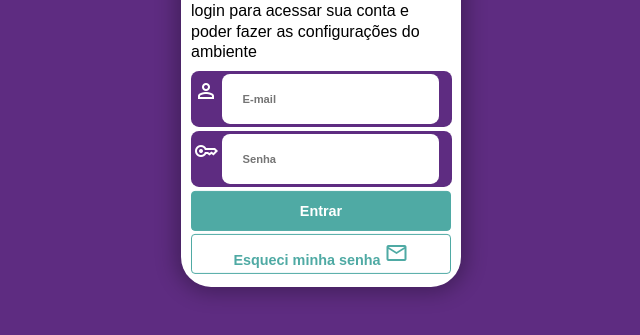
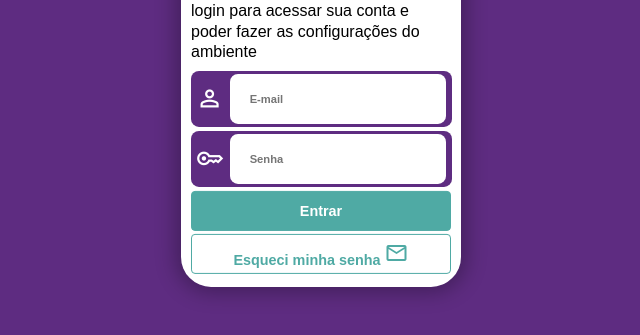
Before and after one commit to rafaellopesss/Meus-Projetos, a plain HTML site: page tela-login/index.html in a window 1280 px wide. Shown: the part 397-732 px from the top of the page, without its empty margins (319-959 px from the left). Drawn offline with nearby package versions, Linux system fonts and the light colour scheme.

Commit message:
atualizou

```diff
--- a/tela-login/estilos/style.css
+++ b/tela-login/estilos/style.css
@@ -106,6 +106,12 @@ div#formulario input{
 
 }
 
+.icone {
+    vertical-align: middle;
+    font-size: 1.7em;
+    padding: 2px;
+}
+
 /*Botões de entrada*/
 
 .botao {
--- a/tela-login/index.html
+++ b/tela-login/index.html
@@ -25,14 +25,14 @@
                     <div id="formulario">
                         <div class="entrada keys" >
                             <p>
-                                <label for="email"> <span class="material-symbols-outlined">person</span> </label>
+                                <label for="email"> <span class="material-symbols-outlined icone">person</span> </label>
                                 <input type="email" name="" id="email" placeholder="E-mail" required>
                             </p>
                         </div>
 
                         <div class="entrada keys">
                             <p>
-                                <label for="senha"> <span class="material-symbols-outlined">key</span> </label>
+                                <label for="senha"> <span class="material-symbols-outlined icone">key</span> </label>
                                 <input type="password" name="" id="senha" minlength="8" placeholder="Senha" required>
                             </p>
                         </div>
```
